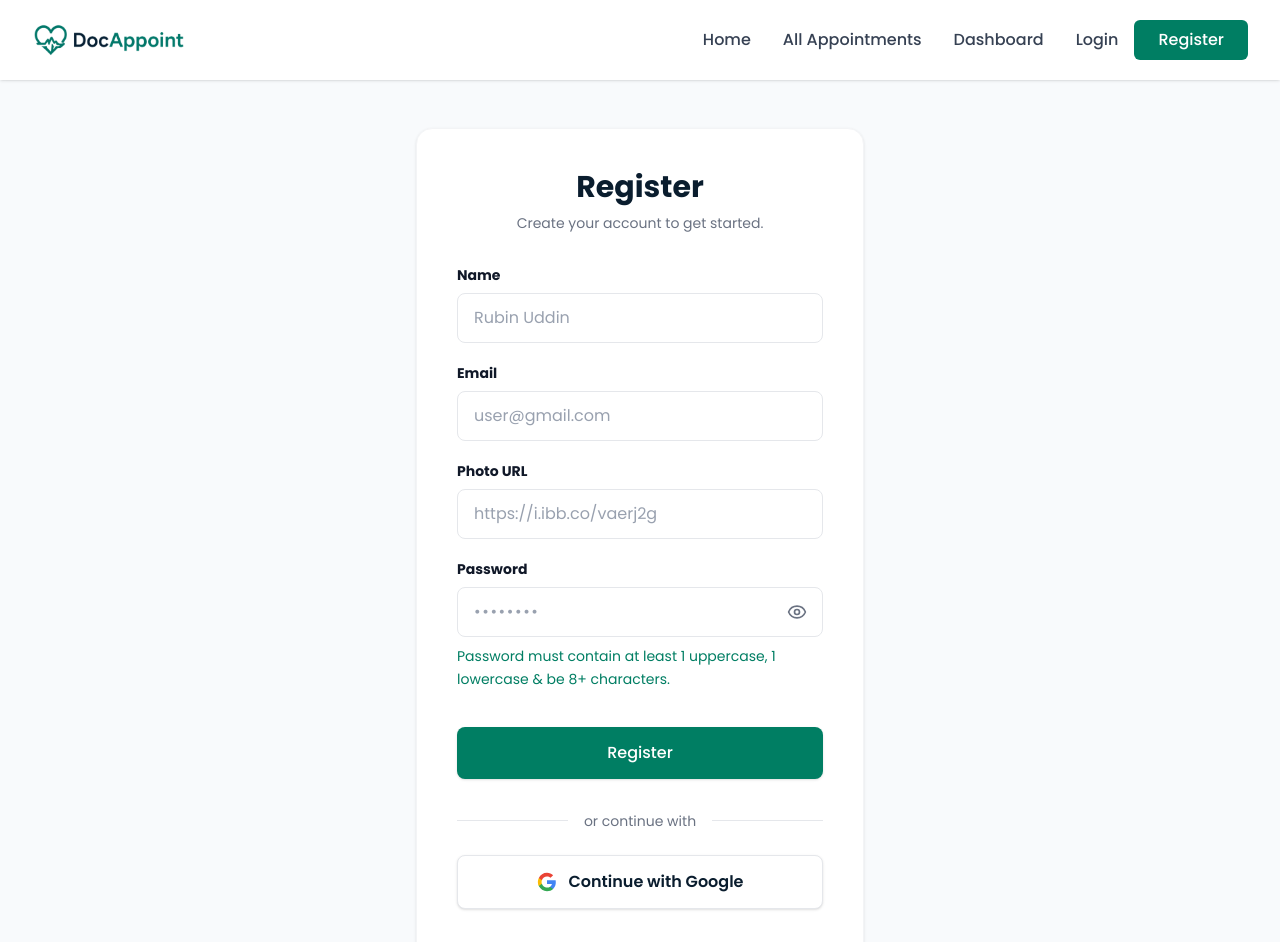
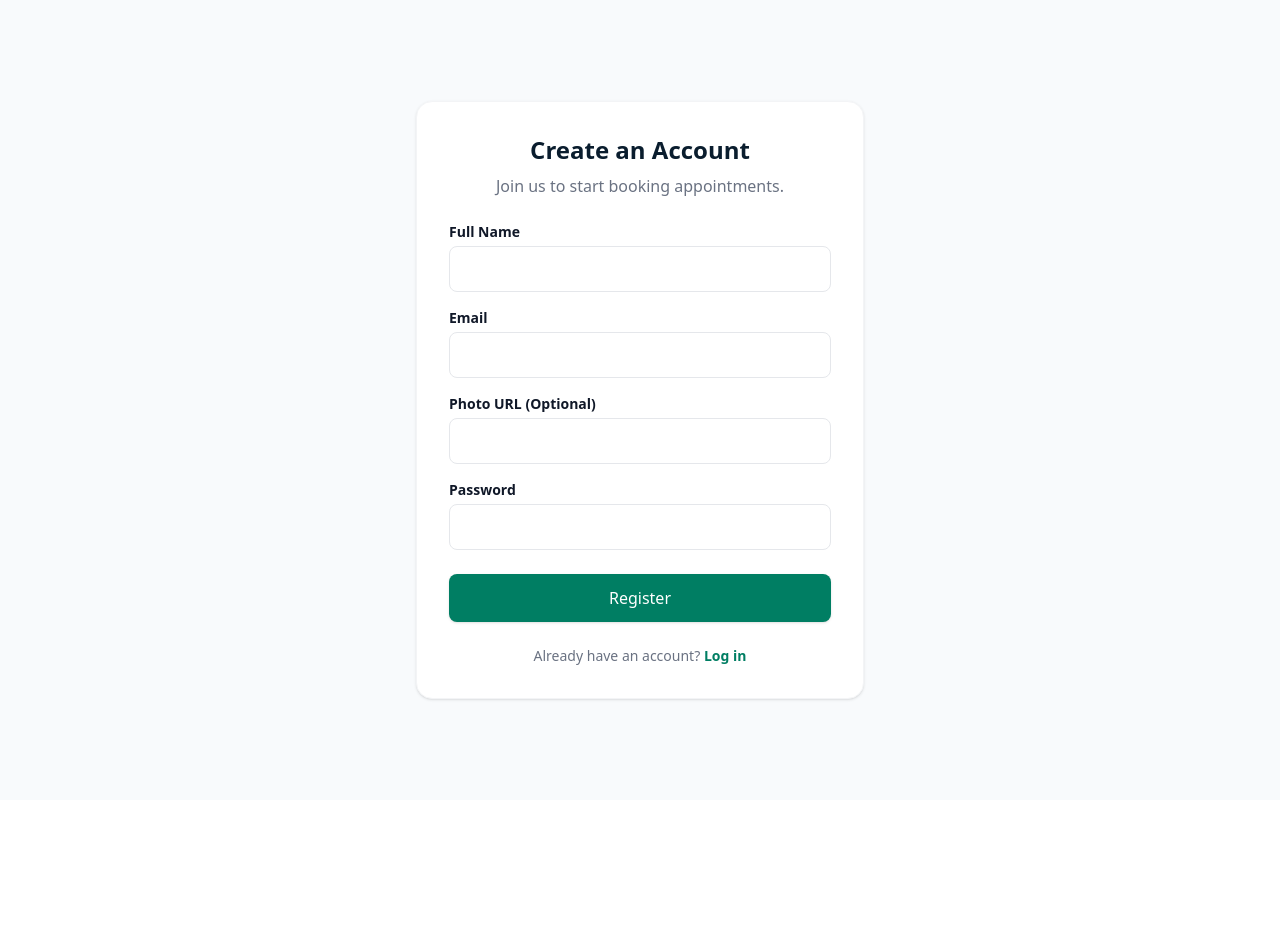
Before and after one commit to Arfan1317/Docappoint, a Next.js app: page /register in a window 1280 px wide. Shown: the top 942 px of the page. After the commit the page ends 800 px from the top, so only its background shows below. Built offline with nearby package versions, Linux system fonts and the light colour scheme.

Commit message:
updated code

```diff
--- a/src/app/layout.js
+++ b/src/app/layout.js
@@ -1,32 +1,18 @@
+import { Toaster } from "react-hot-toast";
 import "./globals.css";
-import Navbar from "@/components/Navbar";
-import Footer from "@/components/Footer";
-import { Poppins } from "next/font/google";
-
-const poppins = Poppins({
-  subsets: ["latin"],
-  weight: ["400", "500", "600", "700"],
-  variable: "--font-poppins",
-});
 
 export const metadata = {
-  title: "DocAppoint | Your Health, Our Priority",
-  description: "Book appointments with trusted doctors.",
-  icons: {
-    icon: "/Favicon.png",
-  },
+  title: "DocAppoint | Doctor Appointment Manager",
+  description: "Book your doctor appointments easily and securely.",
 };
 
 export default function RootLayout({ children }) {
   return (
-    <html lang="en" className={poppins.variable}>
-
-      <body className="antialiased bg-gray-50 text-gray-900 font-sans min-h-screen flex flex-col" style={{ fontFamily: "var(--font-poppins)" }}>
-        <Navbar />
-        <main className="flex-grow">
-          {children}
-        </main>
-        <Footer />
+    <html lang="en">
+      <body>
+        {children}
+        {}
+        <Toaster position="top-center" reverseOrder={false} />
       </body>
     </html>
   );
--- a/src/app/login/page.jsx
+++ b/src/app/login/page.jsx
@@ -1,102 +1,66 @@
+"use client";
+import { useState } from "react";
+import { useRouter } from "next/navigation";
 import Link from "next/link";
+import toast from "react-hot-toast";
 
 export default function LoginPage() {
+  const router = useRouter();
+  const [formData, setFormData] = useState({ email: "", password: "" });
+  const [error, setError] = useState("");
+
+  const handleChange = (e) => setFormData({ ...formData, [e.target.name]: e.target.value });
+
+  const handleSubmit = async (e) => {
+    e.preventDefault();
+    setError("");
+
+    try {
+      const res = await fetch("http://localhost:5000/api/auth/login", {
+        method: "POST",
+        headers: { "Content-Type": "application/json" },
+        body: JSON.stringify(formData)
+      });
+
+      const data = await res.json();
+
+      if (res.ok) {
+        localStorage.setItem("user", JSON.stringify(data.user));
+        toast.success("Login successful!");
+        router.push("/dashboard/bookings");
+      } else {
+        toast.error(data.error || "Login failed");
+      }
+    } catch (err) {
+      toast.error("Server error. Please try again.");
+    }
+  };
+
   return (
+    <div className="min-h-screen flex items-center justify-center bg-[#f8fafc] px-4">
+      <div className="max-w-md w-full bg-white rounded-2xl shadow-sm border border-gray-100 p-8 animate-fade-in-up">
+        <h1 className="text-2xl font-bold text-[#0A1D2E] text-center mb-2">Welcome Back</h1>
+        <p className="text-gray-500 text-center mb-6">Log in to manage your appointments.</p>
 
-    <div className="min-h-[calc(100vh-80px)] flex items-center justify-center bg-[#f8fafc] py-12 px-4 sm:px-6 lg:px-8">
+        {error && <div className="bg-red-50 text-red-500 p-3 rounded-lg text-sm mb-4 text-center">{error}</div>}
 
-      {/* Login Card Container */}
-      <div className="max-w-md w-full bg-white p-8 sm:p-10 rounded-2xl shadow-sm border border-gray-100 animate-fade-in-up">
-
-
-        <div className="text-center mb-8">
-          <h1 className="text-3xl font-bold text-[#0A1D2E] mb-2">Login</h1>
-          <p className="text-gray-500 text-sm">Welcome back! Please login to your account.</p>
-        </div>
-
-        {/* Login Form */}
-        <form className="space-y-6">
-
-          {/* Email Field */}
+        <form onSubmit={handleSubmit} className="space-y-4">
           <div>
-            <label className="block text-sm font-bold text-gray-900 mb-2">
-              Email
-            </label>
-            <input
-              type="email"
-              placeholder="user@gmail.com"
-              className="w-full px-4 py-3 rounded-lg border border-gray-200 focus:outline-none focus:ring-2 focus:ring-[#007E63] focus:border-transparent transition-all text-gray-900 placeholder-gray-400"
-              required
-            />
+            <label className="block text-sm font-bold text-gray-900 mb-1">Email</label>
+            <input type="email" name="email" value={formData.email} onChange={handleChange} required className="w-full px-4 py-2.5 rounded-lg border border-gray-200 focus:ring-2 focus:ring-[#007E63] outline-none transition-all" />
           </div>
-
-          {/* Password Field */}
           <div>
-            <label className="block text-sm font-bold text-gray-900 mb-2">
-              Password
-            </label>
-            <div className="relative">
-              <input
-                type="password"
-                placeholder="••••••••"
-
-                className="w-full pl-4 pr-36 py-3 rounded-lg border border-gray-200 focus:outline-none focus:ring-2 focus:ring-[#007E63] focus:border-transparent transition-all text-gray-900 tracking-widest placeholder-gray-400"
-                required
-              />
-              <div className="absolute inset-y-0 right-0 pr-4 flex items-center">
-                <Link
-                  href="/forgot-password"
-                  className="text-sm font-semibold text-[#007E63] hover:text-[#006650] hover:underline transition-all"
-                >
-                  Forgot Password?
-                </Link>
-              </div>
-            </div>
+            <label className="block text-sm font-bold text-gray-900 mb-1">Password</label>
+            <input type="password" name="password" value={formData.password} onChange={handleChange} required className="w-full px-4 py-2.5 rounded-lg border border-gray-200 focus:ring-2 focus:ring-[#007E63] outline-none transition-all" />
           </div>
-
-          {/* Solid Login Button */}
-          <button
-            type="submit"
-            className="w-full bg-[#007E63] hover:bg-[#006650] active:scale-[0.98] text-white py-3.5 rounded-lg font-medium transition-all shadow-sm mt-2"
-          >
-            Login
+          <button type="submit" className="w-full bg-[#007E63] hover:bg-[#006650] text-white py-3 rounded-lg font-medium transition-all shadow-sm mt-2">
+            Log In
           </button>
         </form>
 
-        {/* Divider */}
-        <div className="mt-8 mb-6 relative flex items-center justify-center">
-          <div className="border-t border-gray-200 w-full absolute"></div>
-          <span className="bg-white px-4 text-sm text-gray-500 relative">
-            or continue with
-          </span>
-        </div>
-
-        {/* Google OAuth Button */}
-        <button
-          type="button"
-          className="w-full flex items-center justify-center gap-3 bg-white border border-gray-200 hover:bg-gray-50 active:scale-[0.98] text-[#0A1D2E] font-semibold py-3.5 rounded-lg transition-all shadow-sm"
-        >
-          {/* Google Logo */}
-          <svg viewBox="0 0 24 24" className="w-5 h-5">
-            <path d="M22.56 12.25c0-.78-.07-1.53-.2-2.25H12v4.26h5.92c-.26 1.37-1.04 2.53-2.21 3.31v2.77h3.57c2.08-1.92 3.28-4.74 3.28-8.09z" fill="#4285F4" />
-            <path d="M12 23c2.97 0 5.46-.98 7.28-2.66l-3.57-2.77c-.98.66-2.23 1.06-3.71 1.06-2.86 0-5.29-1.93-6.16-4.53H2.18v2.84C3.99 20.53 7.7 23 12 23z" fill="#34A853" />
-            <path d="M5.84 14.09c-.22-.66-.35-1.36-.35-2.09s.13-1.43.35-2.09V7.07H2.18C1.43 8.55 1 10.22 1 12s.43 3.45 1.18 4.93l2.85-2.22.81-.62z" fill="#FBBC05" />
-            <path d="M12 5.38c1.62 0 3.06.56 4.21 1.64l3.15-3.15C17.45 2.09 14.97 1 12 1 7.7 1 3.99 3.47 2.18 7.07l3.66 2.84c.87-2.6 3.3-4.53 6.16-4.53z" fill="#EA4335" />
-          </svg>
-          Continue with Google
-        </button>
-
-        {/* Footer Link */}
-        <p className="mt-8 text-center text-sm text-gray-600">
-          Don't have an account?{" "}
-          <Link
-            href="/register"
-            className="text-[#007E63] font-bold hover:text-[#006650] hover:underline transition-colors"
-          >
-            Register
-          </Link>
+        <p className="text-center text-sm text-gray-500 mt-6">
+          Don't have an account? <Link href="/register" className="text-[#007E63] font-bold hover:underline">Sign up</Link>
         </p>
-
       </div>
     </div>
   );
--- a/src/app/register/page.jsx
+++ b/src/app/register/page.jsx
@@ -1,135 +1,85 @@
 "use client";
 import { useState } from "react";
+import { useRouter } from "next/navigation";
 import Link from "next/link";
-import { Eye, EyeOff } from "lucide-react";
+import toast from "react-hot-toast";
 
 export default function RegisterPage() {
+  const router = useRouter();
+  const [formData, setFormData] = useState({ name: "", email: "", password: "", photoUrl: "" });
+  const [error, setError] = useState("");
 
-  const [showPassword, setShowPassword] = useState(false);
+  const handleChange = (e) => setFormData({ ...formData, [e.target.name]: e.target.value });
+
+  const validatePassword = (password) => {
+
+    const passwordRegex = /^(?=.*[a-z])(?=.*[A-Z]).{6,}$/;
+    return passwordRegex.test(password);
+  };
+
+  const handleSubmit = async (e) => {
+    e.preventDefault();
+    setError("");
+
+    if (!validatePassword(formData.password)) {
+      setError("Password must contain at least 1 uppercase letter, 1 lowercase letter, and be at least 6 characters long.");
+      return;
+    }
+
+    try {
+      const res = await fetch("http://localhost:5000/api/auth/register", {
+        method: "POST",
+        headers: { "Content-Type": "application/json" },
+        body: JSON.stringify(formData)
+      });
+
+      const data = await res.json();
+
+      if (res.ok) {
+
+        toast.success("Registration successful! Please log in.");
+        router.push("/login");
+      } else {
+        toast.error(data.error || "Registration failed");
+      }
+    } catch (err) {
+      toast.error("Server error. Please try again.");
+    }
+  };
 
   return (
-    <div className="min-h-[calc(100vh-80px)] flex items-center justify-center bg-[#f8fafc] py-12 px-4 sm:px-6 lg:px-8">
+    <div className="min-h-screen flex items-center justify-center bg-[#f8fafc] px-4">
+      <div className="max-w-md w-full bg-white rounded-2xl shadow-sm border border-gray-100 p-8 animate-fade-in-up">
+        <h1 className="text-2xl font-bold text-[#0A1D2E] text-center mb-2">Create an Account</h1>
+        <p className="text-gray-500 text-center mb-6">Join us to start booking appointments.</p>
 
-      {/* Register Card Container */}
-      <div className="max-w-md w-full bg-white p-8 sm:p-10 rounded-2xl shadow-sm border border-gray-100 animate-fade-in-up">
+        {error && <div className="bg-red-50 text-red-500 p-3 rounded-lg text-sm mb-4 text-center">{error}</div>}
 
-        {/* Header Section */}
-        <div className="text-center mb-8">
-          <h1 className="text-3xl font-bold text-[#0A1D2E] mb-2">Register</h1>
-          <p className="text-gray-500 text-sm">Create your account to get started.</p>
-        </div>
-
-        {/* Register Form */}
-        <form className="space-y-5">
-
-          {/* Name Field */}
+        <form onSubmit={handleSubmit} className="space-y-4">
           <div>
-            <label className="block text-sm font-bold text-gray-900 mb-2">
-              Name
-            </label>
-            <input
-              type="text"
-              placeholder="Rubin Uddin"
-              className="w-full px-4 py-3 rounded-lg border border-gray-200 focus:outline-none focus:ring-2 focus:ring-[#007E63] focus:border-transparent transition-all text-gray-900 placeholder-gray-400"
-              required
-            />
+            <label className="block text-sm font-bold text-gray-900 mb-1">Full Name</label>
+            <input type="text" name="name" value={formData.name} onChange={handleChange} required className="w-full px-4 py-2.5 rounded-lg border border-gray-200 focus:ring-2 focus:ring-[#007E63] outline-none transition-all" />
           </div>
-
-          {/* Email Field */}
           <div>
-            <label className="block text-sm font-bold text-gray-900 mb-2">
-              Email
-            </label>
-            <input
-              type="email"
-              placeholder="user@gmail.com"
-              className="w-full px-4 py-3 rounded-lg border border-gray-200 focus:outline-none focus:ring-2 focus:ring-[#007E63] focus:border-transparent transition-all text-gray-900 placeholder-gray-400"
-              required
-            />
+            <label className="block text-sm font-bold text-gray-900 mb-1">Email</label>
+            <input type="email" name="email" value={formData.email} onChange={handleChange} required className="w-full px-4 py-2.5 rounded-lg border border-gray-200 focus:ring-2 focus:ring-[#007E63] outline-none transition-all" />
           </div>
-
-          {/* Photo URL Field */}
           <div>
-            <label className="block text-sm font-bold text-gray-900 mb-2">
-              Photo URL
-            </label>
-            <input
-              type="url"
-              placeholder="https://i.ibb.co/vaerj2g"
-              className="w-full px-4 py-3 rounded-lg border border-gray-200 focus:outline-none focus:ring-2 focus:ring-[#007E63] focus:border-transparent transition-all text-gray-900 placeholder-gray-400"
-              required
-            />
+            <label className="block text-sm font-bold text-gray-900 mb-1">Photo URL (Optional)</label>
+            <input type="text" name="photoUrl" value={formData.photoUrl} onChange={handleChange} className="w-full px-4 py-2.5 rounded-lg border border-gray-200 focus:ring-2 focus:ring-[#007E63] outline-none transition-all" />
           </div>
-
-          {/* Password Field with Toggle */}
           <div>
-            <label className="block text-sm font-bold text-gray-900 mb-2">
-              Password
-            </label>
-            <div className="relative">
-              <input
-                type={showPassword ? "text" : "password"}
-                placeholder="••••••••"
-                className="w-full pl-4 pr-12 py-3 rounded-lg border border-gray-200 focus:outline-none focus:ring-2 focus:ring-[#007E63] focus:border-transparent transition-all text-gray-900 tracking-widest placeholder-gray-400"
-                required
-              />
-              <button
-                type="button"
-                onClick={() => setShowPassword(!showPassword)}
-                className="absolute inset-y-0 right-0 pr-4 flex items-center text-gray-500 hover:text-[#007E63] transition-colors focus:outline-none"
-              >
-                {showPassword ? <EyeOff size={20} /> : <Eye size={20} />}
-              </button>
-            </div>
-            {/* Password Hint */}
-            <p className="mt-2 text-sm text-[#007E63] leading-relaxed">
-              Password must contain at least 1 uppercase, 1 lowercase & be 8+ characters.
-            </p>
+            <label className="block text-sm font-bold text-gray-900 mb-1">Password</label>
+            <input type="password" name="password" value={formData.password} onChange={handleChange} required className="w-full px-4 py-2.5 rounded-lg border border-gray-200 focus:ring-2 focus:ring-[#007E63] outline-none transition-all" />
           </div>
-
-          {/* Solid Register Button */}
-          <button
-            type="submit"
-            className="w-full bg-[#007E63] hover:bg-[#006650] active:scale-[0.98] text-white py-3.5 rounded-lg font-medium transition-all shadow-sm mt-4"
-          >
+          <button type="submit" className="w-full bg-[#007E63] hover:bg-[#006650] text-white py-3 rounded-lg font-medium transition-all shadow-sm mt-2">
             Register
           </button>
         </form>
 
-        {/* Divider */}
-        <div className="mt-8 mb-6 relative flex items-center justify-center">
-          <div className="border-t border-gray-200 w-full absolute"></div>
-          <span className="bg-white px-4 text-sm text-gray-500 relative">
-            or continue with
-          </span>
-        </div>
-
-        {/* Google OAuth Button */}
-        <button
-          type="button"
-          className="w-full flex items-center justify-center gap-3 bg-white border border-gray-200 hover:bg-gray-50 active:scale-[0.98] text-[#0A1D2E] font-semibold py-3.5 rounded-lg transition-all shadow-sm"
-        >
-          {/* Native SVG for Google Logo */}
-          <svg viewBox="0 0 24 24" className="w-5 h-5">
-            <path d="M22.56 12.25c0-.78-.07-1.53-.2-2.25H12v4.26h5.92c-.26 1.37-1.04 2.53-2.21 3.31v2.77h3.57c2.08-1.92 3.28-4.74 3.28-8.09z" fill="#4285F4" />
-            <path d="M12 23c2.97 0 5.46-.98 7.28-2.66l-3.57-2.77c-.98.66-2.23 1.06-3.71 1.06-2.86 0-5.29-1.93-6.16-4.53H2.18v2.84C3.99 20.53 7.7 23 12 23z" fill="#34A853" />
-            <path d="M5.84 14.09c-.22-.66-.35-1.36-.35-2.09s.13-1.43.35-2.09V7.07H2.18C1.43 8.55 1 10.22 1 12s.43 3.45 1.18 4.93l2.85-2.22.81-.62z" fill="#FBBC05" />
-            <path d="M12 5.38c1.62 0 3.06.56 4.21 1.64l3.15-3.15C17.45 2.09 14.97 1 12 1 7.7 1 3.99 3.47 2.18 7.07l3.66 2.84c.87-2.6 3.3-4.53 6.16-4.53z" fill="#EA4335" />
-          </svg>
-          Continue with Google
-        </button>
-
-        {/* Footer Link */}
-        <p className="mt-8 text-center text-sm text-gray-600">
-          Already have an account?{" "}
-          <Link
-            href="/login"
-            className="text-[#007E63] font-bold hover:text-[#006650] hover:underline transition-colors"
-          >
-            Login
-          </Link>
+        <p className="text-center text-sm text-gray-500 mt-6">
+          Already have an account? <Link href="/login" className="text-[#007E63] font-bold hover:underline">Log in</Link>
         </p>
-
       </div>
     </div>
   );
--- a/src/components/BookingModal.jsx
+++ b/src/components/BookingModal.jsx
@@ -1,6 +1,7 @@
 "use client";
 import { useState } from "react";
 import { X } from "lucide-react";
+import toast from "react-hot-toast";
 
 export default function BookingModal({ doctorId, doctorName }) {
   const [isOpen, setIsOpen] = useState(false);
@@ -31,7 +32,7 @@ export default function BookingModal({ doctorId, doctorName }) {
     console.log("Sending to Backend:", appointmentData);
 
     try {
-      // Sending data to your new Express backend!
+
       const res = await fetch('http://localhost:5000/api/appointments', {
         method: 'POST',
         headers: { 'Content-Type': 'application/json' },
@@ -39,19 +40,19 @@ export default function BookingModal({ doctorId, doctorName }) {
       });
 
       if(res.ok) {
-        alert("Appointment booked successfully in MongoDB!");
+        toast.success("Appointment booked successfully!");
         setIsOpen(false);
-        // Reset form to defaults
+
         setFormData({
           patientName: "", gender: "Male", phone: "",
           appointmentDate: "", appointmentTime: "10:30 AM", note: ""
         });
       } else {
-        alert("Failed to book appointment. Please try again.");
+        toast.error("Failed to book appointment. Please try again.");
       }
     } catch (error) {
       console.error("Failed to connect to backend:", error);
-      alert("Server error. Is your backend running?");
+      toast.error("Server error. Is your backend running?");
     }
   };
 
```
Also changed, not shown: src/app/dashboard/layout.jsx (+10 -0 lines).
